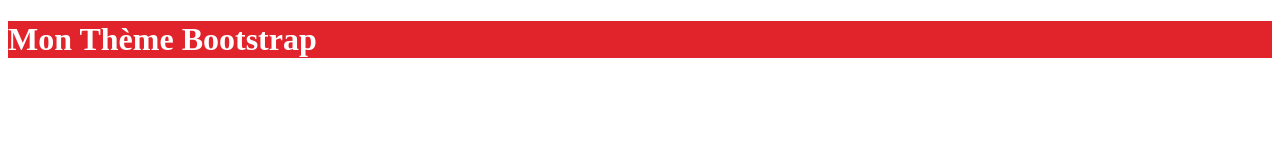
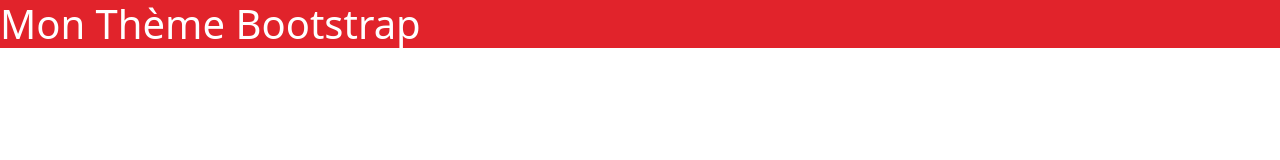
Before and after one commit to wizz7533/Bootstrap, a website: page 02-custom-theme/index.html in a window 1280 px wide. Drawn offline with nearby package versions, Linux system fonts and the light colour scheme; files that its build step writes are made by us from their sources.

Commit message:
Premier Style: ajout @import node_modules/bootstrap/scss/root et  @import node_modules/bootstrap/scss/reboot dans main.scss

```diff
--- a/02-custom-theme/src/main.scss
+++ b/02-custom-theme/src/main.scss
@@ -9,8 +9,8 @@
 @import "../node_modules/bootstrap/scss/variables";
 @import "../node_modules/bootstrap/scss/mixins";
 // 4. Include any optional Bootstrap components as you like
-// @import "../node_modules/bootstrap/scss/root";
-// @import "../node_modules/bootstrap/scss/reboot";
+@import "../node_modules/bootstrap/scss/root";
+@import "../node_modules/bootstrap/scss/reboot";
 // @import "../node_modules/bootstrap/scss/type";
 // @import "../node_modules/bootstrap/scss/images";
 // @import "../node_modules/bootstrap/scss/containers";
```
